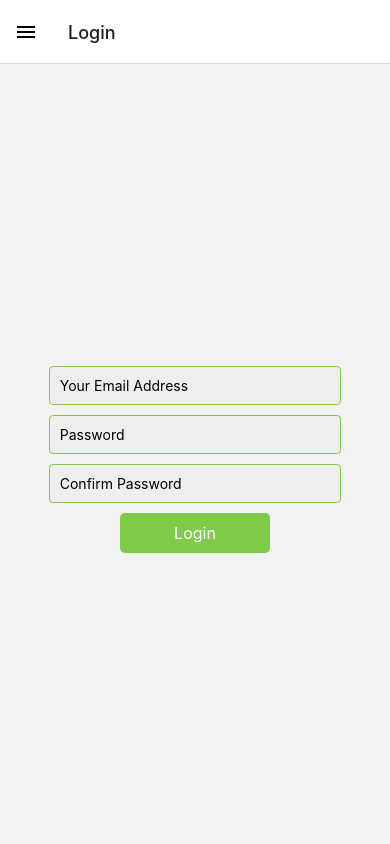
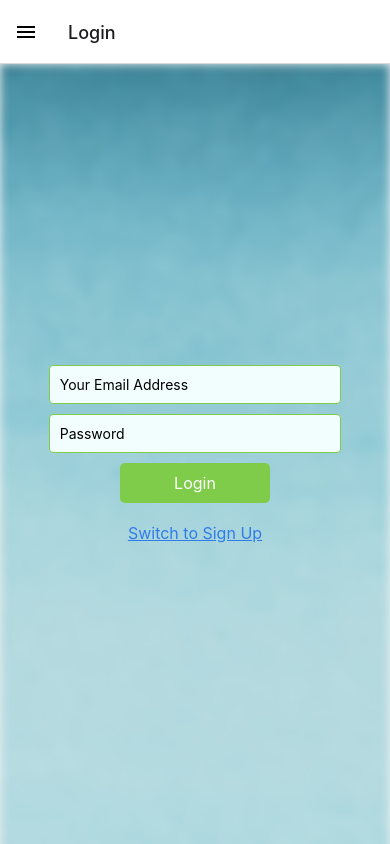
Before and after one commit to Springhawk27/foodMenu-react-native-redux-firebase, a React Native app: screen /Login in a window 390 px wide. Built offline with nearby package versions, Linux system fonts and the light colour scheme; no server answers.

Commit message:
firebase authentication implementing

```diff
--- a/app/components/Login.js
+++ b/app/components/Login.js
@@ -1,6 +1,16 @@
 
 import React, { useState } from 'react';
-import { View, Text, Button, TextInput, StyleSheet, TouchableOpacity } from 'react-native';
+import { View, Text, Button, TextInput, StyleSheet, TouchableOpacity, ImageBackground } from 'react-native';
+import backgroundImage from '../../App/images/backgroundImageLogin.jpeg';
+import { trySignUp } from '../../App/redux/actionCreators';
+import { connect } from 'react-redux';
+
+
+const mapDispatchToProps = dispatch => {
+    return {
+        trySignUp: (email, password) => dispatch(trySignUp(email, password))
+    }
+}
 
 const Login = props => {
     const [authStates, setAuthStates] = useState({
@@ -11,27 +21,104 @@ const Login = props => {
             confirmPassword: "",
         }
     })
+
+    const switchViews = () => {
+        setAuthStates({
+            ...authStates,
+            mode: authStates.mode === "login" ? "signup" : "login",
+            inputs: {
+                email: "",
+                password: "",
+                confirmPassword: "",
+            }
+        })
+    }
+
+    const updateInputs = (value, name) => {
+        setAuthStates({
+            ...authStates,
+            inputs: {
+                ...authStates.inputs,
+                [name]: value
+            }
+        })
+    }
+    const re = /^\w+([\.-]?\w+)*@\w+([\.-]?\w+)*(\.\w{2,3})+$/;
+    const handleAuth = () => {
+        const email = authStates.inputs.email;
+        const password = authStates.inputs.password;
+        const confirmPassword = authStates.inputs.confirmPassword;
+
+        if (email !== "" && password !== "") {
+            if (re.test(email)) {
+                if (authStates.mode === "login") {
+                    props.navigation.navigate("Home");
+                } else {
+                    if (password === confirmPassword) {
+                        props.trySignUp(email, password);
+
+                        props.navigation.navigate("Home");
+                    } else {
+                        alert("Password fields doesn't Match!");
+                    }
+                }
+            } else {
+                alert("Invalid Email!");
+            }
+        } else {
+            alert("Input all the fields!")
+        }
+
+    }
+
+    let confirmPassField = null;
+    if (authStates.mode === "signup") {
+        confirmPassField = (
+            <TextInput
+                style={styles.input}
+                placeholder="Confirm Password"
+                value={authStates.inputs.confirmPassword}
+                onChangeText={value => updateInputs(value, "confirmPassword")}
+            />
+        );
+    }
     return (
+        <ImageBackground
+            source={backgroundImage}
+            style={{ width: "100%", flex: 1 }}
+            blurRadius={5}>
             <View style={styles.loginView}>
+
                 <TextInput
                     style={styles.input}
                     placeholder="Your Email Address"
                     value={authStates.inputs.email}
+                    onChangeText={value => updateInputs(value, "email")}
                 />
                 <TextInput
                     style={styles.input}
                     placeholder="Password"
                     value={authStates.inputs.password}
+                    onChangeText={value => updateInputs(value, "password")}
                 />
-            <TextInput
-                style={styles.input}
-                placeholder="Confirm Password"
-                value={authStates.inputs.confirmPassword}
-            />
-            <TouchableOpacity style={styles.btnContainer}>
+                {confirmPassField}
+                <TouchableOpacity style={styles.btnContainer}
+                    onPress={() => {
+                        handleAuth()
+                    }}>
                     <Text style={styles.btnStyle}>{authStates.mode === "login" ? "Login" : "Sign Up"}</Text>
                 </TouchableOpacity>
-        </View>
+                <TouchableOpacity
+                    style={styles.btnContainer2}
+                    onPress={
+                        () => switchViews()
+                    }
+                >
+                    <Text style={styles.btnStyle2}>{authStates.mode === "login" ? "Switch to Sign Up" : "Switch to Login"}</Text>
+                </TouchableOpacity>
+            </View >
+        </ImageBackground>
+
     );
 }
 
@@ -46,7 +133,7 @@ const styles = StyleSheet.create({
         width: "75%",
         padding: 10,
         marginTop: 10,
-        backgroundColor: "#eee",
+        backgroundColor: "#F1FEFD",
         borderWidth: 1,
         borderColor: "#7ECC49",
         borderRadius: 4
@@ -55,6 +142,13 @@ const styles = StyleSheet.create({
         fontSize: 16,
         color: "#fff",
         alignSelf: "center"
+    },
+    btnStyle2: {
+        fontSize: 16,
+        color: "#317CE9",
+        alignSelf: "center",
+        textDecorationLine: 'underline'
+
     },
     btnContainer: {
         flexDirection: "row",
@@ -65,8 +159,19 @@ const styles = StyleSheet.create({
         marginTop: 10,
         justifyContent: "center",
         alignItems: "center"
+    },
+    btnContainer2: {
+        flexDirection: "row",
+        width: 150,
+        paddingVertical: 10,
+        // backgroundColor: "#B4FCAB",
+        borderRadius: 5,
+        marginTop: 10,
+        justifyContent: "center",
+        alignItems: "center",
+        // width: "75%"
     }
 })
 
 
-export default Login;
+export default connect(null, mapDispatchToProps)(Login);
--- a/app/redux/actionCreators.js
+++ b/app/redux/actionCreators.js
@@ -28,3 +28,26 @@ export const removeFromFavourites = dish => {
         payload: dish,
     }
 }
+
+export const trySignUp = (email, password) => dispatch => {
+    fetch("https://identitytoolkit.googleapis.com/v1/accounts:signUp?key=AIzaSyCR9BZ1Je3xg8y0mTzpc4nH9fHjmyB0cLk", {
+        method: "POST",
+        body: JSON.stringify({
+            email: email,
+            password: password,
+            returnSecureToken: true
+        }),
+        headers: {
+            "Content-Type": "application/json"
+        }
+    })
+        .catch(err => {
+            console.log(err);
+            alert("Authentication Failed!");
+        })
+        .then(res => res.json())
+        .then(data => {
+            console.log(data)
+        })
+
+}
--- a/app/redux/actionTypes.js
+++ b/app/redux/actionTypes.js
@@ -1,3 +1,6 @@
 export const LOAD_DISHES = "LOAD_DISHES";
 export const ADD_TO_FAVOURITES = "ADD_TO_FAVOURITES";
 export const REMOVE_FAVOURITES = "REMOVE_FAVOURITES";
+
+export const TRY_SIGNUP = 'TRY_SIGNUP';
+export const TRY_LOGIN = 'TRY_LOGIN';
--- a/app/redux/reducer.js
+++ b/app/redux/reducer.js
@@ -3,6 +3,8 @@ import * as actionTypes from './actionTypes';
 const INITIAL_STATE = {
     dishes: [],
     favourites: [],
+    isAuth: false,
+
 }
 
 export const reducer = (state = INITIAL_STATE, action) => {
```
Also changed, not shown: app/images/backgroundImageLogin.jpeg (added). Lines whose indentation alone changed are shown as unchanged.
